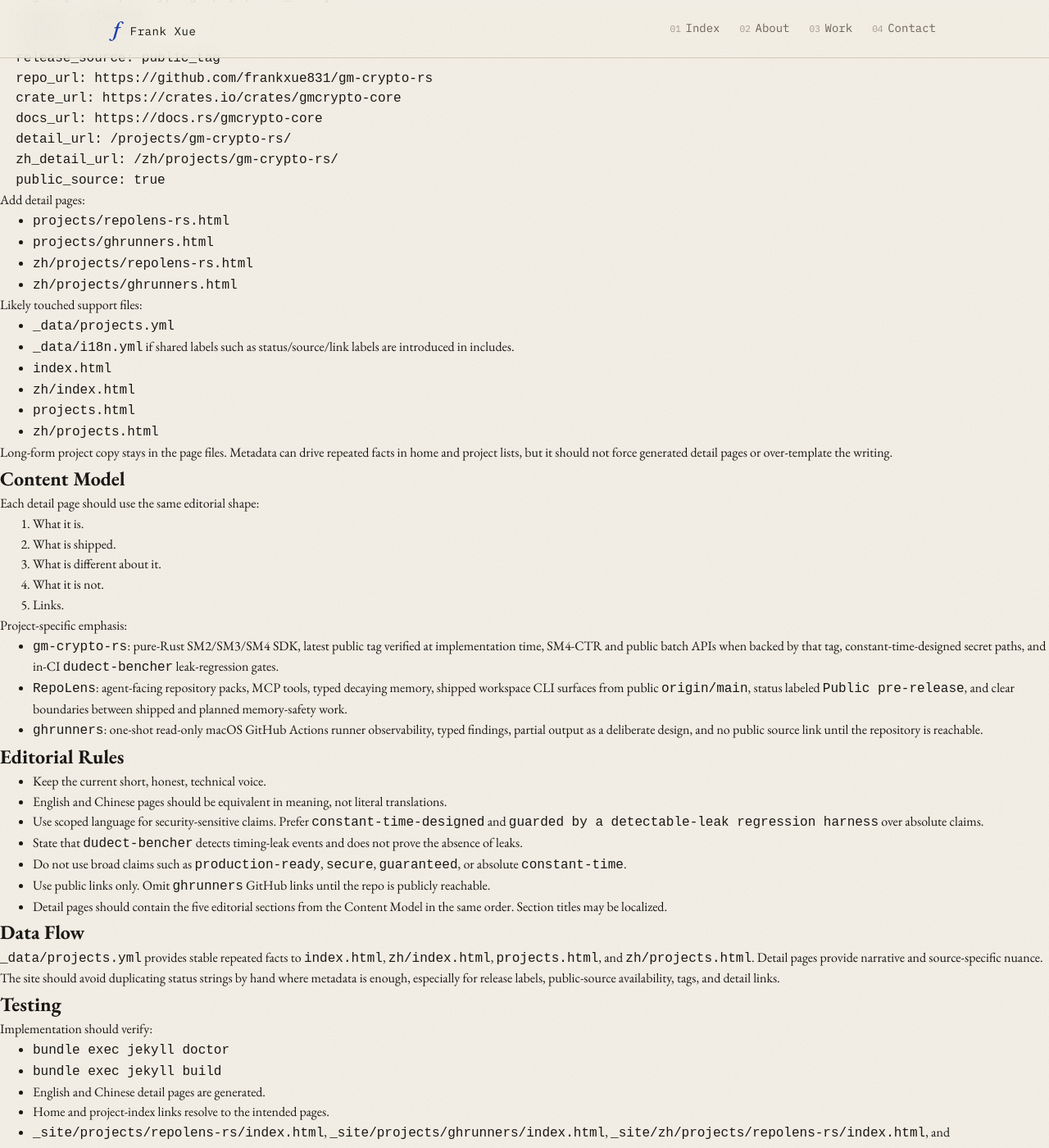
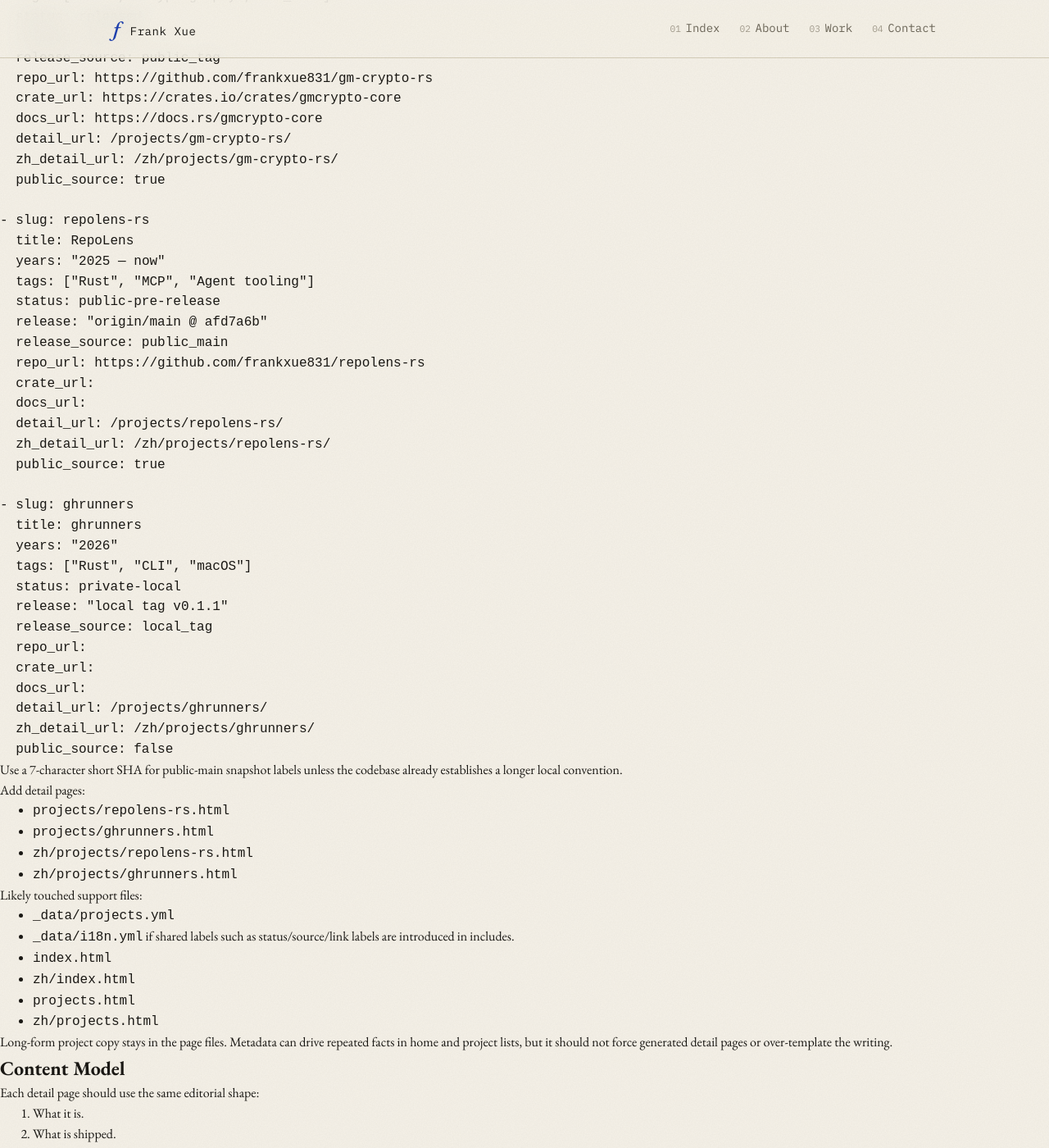
Before and after one commit to frankxue831/frankxue831.github.io, a Jekyll site: the page built from docs/superpowers/specs/2026-05-16-portfolio-project-depth-design.md, in a window 1280 px wide and 1400 px high, scrolled down 1472 px. Shown: the whole window at 82% size. Built offline with Jekyll 4.4.1, drawn with Linux system fonts in a browser that asks for light colours; our own code applies the rules of GitHub Pages for plain Markdown files; some of the changed text lies outside the part shown.

Commit message:
docs: address portfolio spec review followups

````diff
--- a/docs/superpowers/specs/2026-05-16-portfolio-project-depth-design.md
+++ b/docs/superpowers/specs/2026-05-16-portfolio-project-depth-design.md
@@ -96,7 +96,38 @@ Example shape:
   detail_url: /projects/gm-crypto-rs/
   zh_detail_url: /zh/projects/gm-crypto-rs/
   public_source: true
+
+- slug: repolens-rs
+  title: RepoLens
+  years: "2025 — now"
+  tags: ["Rust", "MCP", "Agent tooling"]
+  status: public-pre-release
+  release: "origin/main @ afd7a6b"
+  release_source: public_main
+  repo_url: https://github.com/frankxue831/repolens-rs
+  crate_url:
+  docs_url:
+  detail_url: /projects/repolens-rs/
+  zh_detail_url: /zh/projects/repolens-rs/
+  public_source: true
+
+- slug: ghrunners
+  title: ghrunners
+  years: "2026"
+  tags: ["Rust", "CLI", "macOS"]
+  status: private-local
+  release: "local tag v0.1.1"
+  release_source: local_tag
+  repo_url:
+  crate_url:
+  docs_url:
+  detail_url: /projects/ghrunners/
+  zh_detail_url: /zh/projects/ghrunners/
+  public_source: false
 ```
+
+Use a 7-character short SHA for public-main snapshot labels unless the codebase
+already establishes a longer local convention.
 
 Add detail pages:
 
@@ -189,7 +220,8 @@ Implementation should verify:
 - `gm-crypto-rs` next-version language is explicitly labeled as next/planned
   work. If terms such as `v0.8`, `AEAD`, `SM4-GCM`, or `SM4-CCM` appear in the
   generated `gm-crypto-rs` pages, they must appear only in a section titled
-  `Next` or its Chinese equivalent.
+  `Next` or its Chinese equivalent. Use `Next` for English and `下一步` for
+  Chinese so the rule is deterministic during review.
 
 ## Acceptance Criteria
 
@@ -208,7 +240,9 @@ Implementation should verify:
   and do not contradict the detail pages.
 - English and Chinese pages carry the same shipped/planned boundary, release
   label, public-source status, and links.
-- `bundle exec jekyll doctor` and `bundle exec jekyll build` pass.
+- All Testing checks pass, including `bundle exec jekyll doctor`,
+  `bundle exec jekyll build`, generated-page existence checks, unreachable-link
+  checks, overclaim checks, and the `Next`/`下一步` content placement check.
 
 ## Open Risk
 
````
